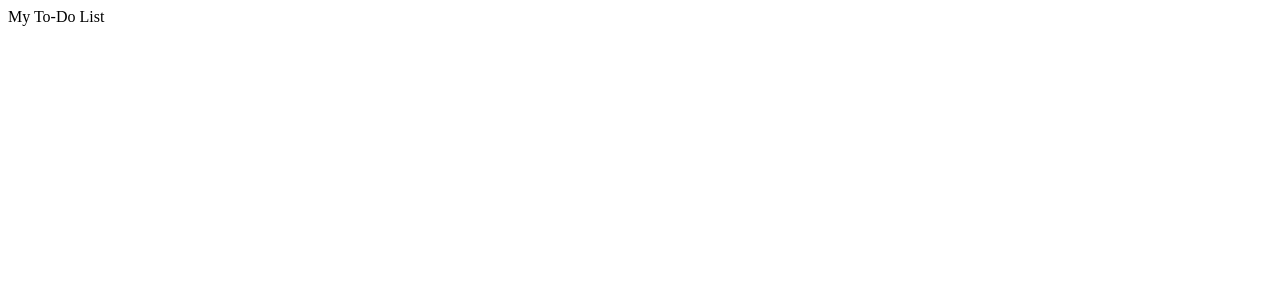
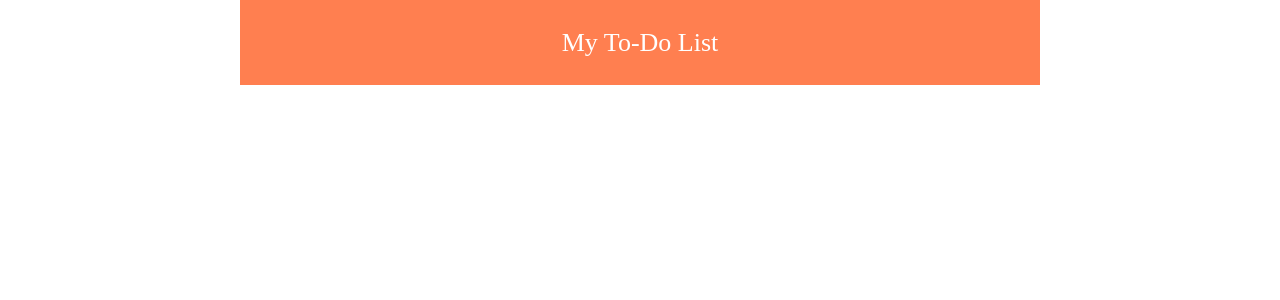
Before and after one commit to vladimirvikulin/Project-Manager, a React (Create React App) app: page / in a window 1280 px wide. Shown: the top 300 px of the page. Built offline with nearby package versions, Linux system fonts and the light colour scheme.

Commit message:
added styles for app

```diff
--- a/src/App.js
+++ b/src/App.js
@@ -1,4 +1,5 @@
 import React from 'react';
+import './styles/App.css'
 import Header from './components/Header';
 
 function App() {
--- /dev/null
+++ b/src/styles/App.css
@@ -0,0 +1,25 @@
+* {
+    margin: 0;
+    padding: 0;
+    box-sizing: border-box;
+}
+
+#root {
+    display: flex;
+    align-items: center;
+    flex-direction: column;
+}
+
+.App {
+    width: 800px;
+}
+
+.header {
+    height: 85px;
+    font-size: 26px;
+    display: flex;
+    align-items: center;
+    justify-content: center;
+    color:white;
+    background-color:coral;
+}
```
